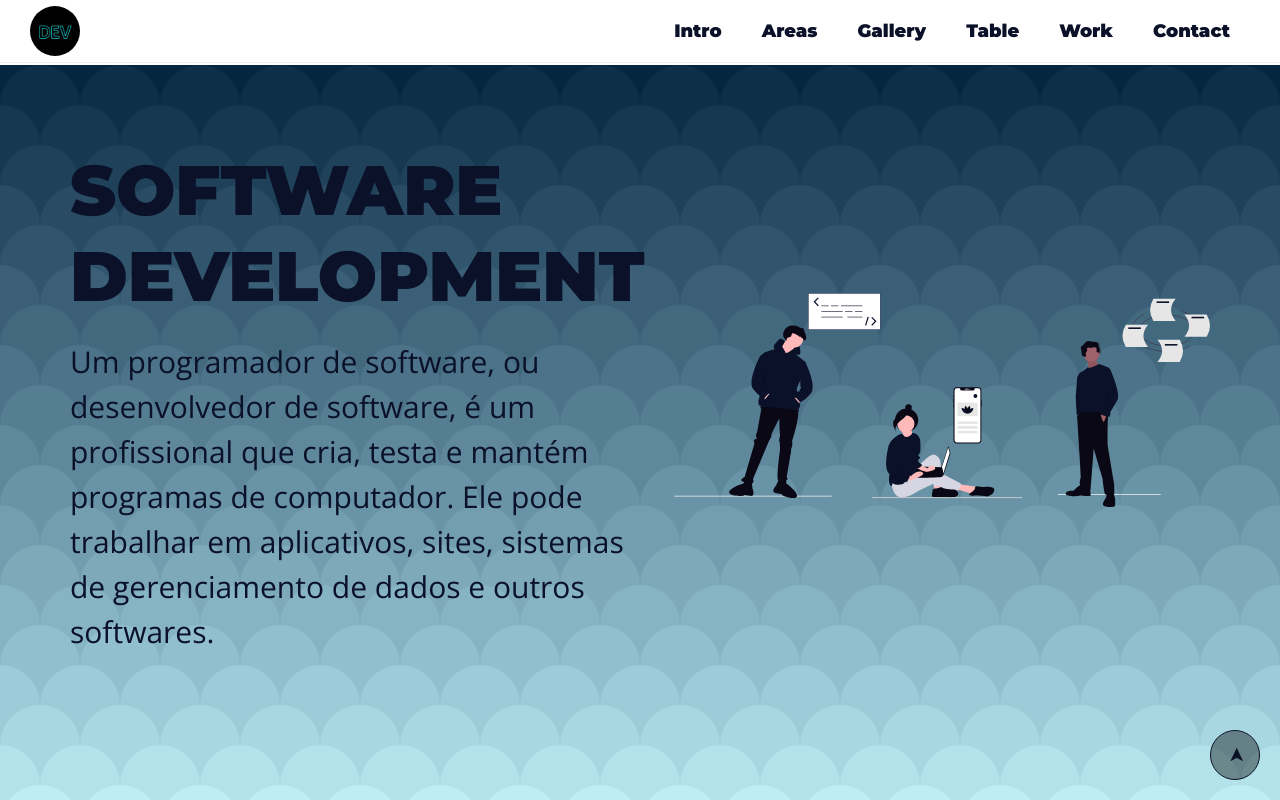
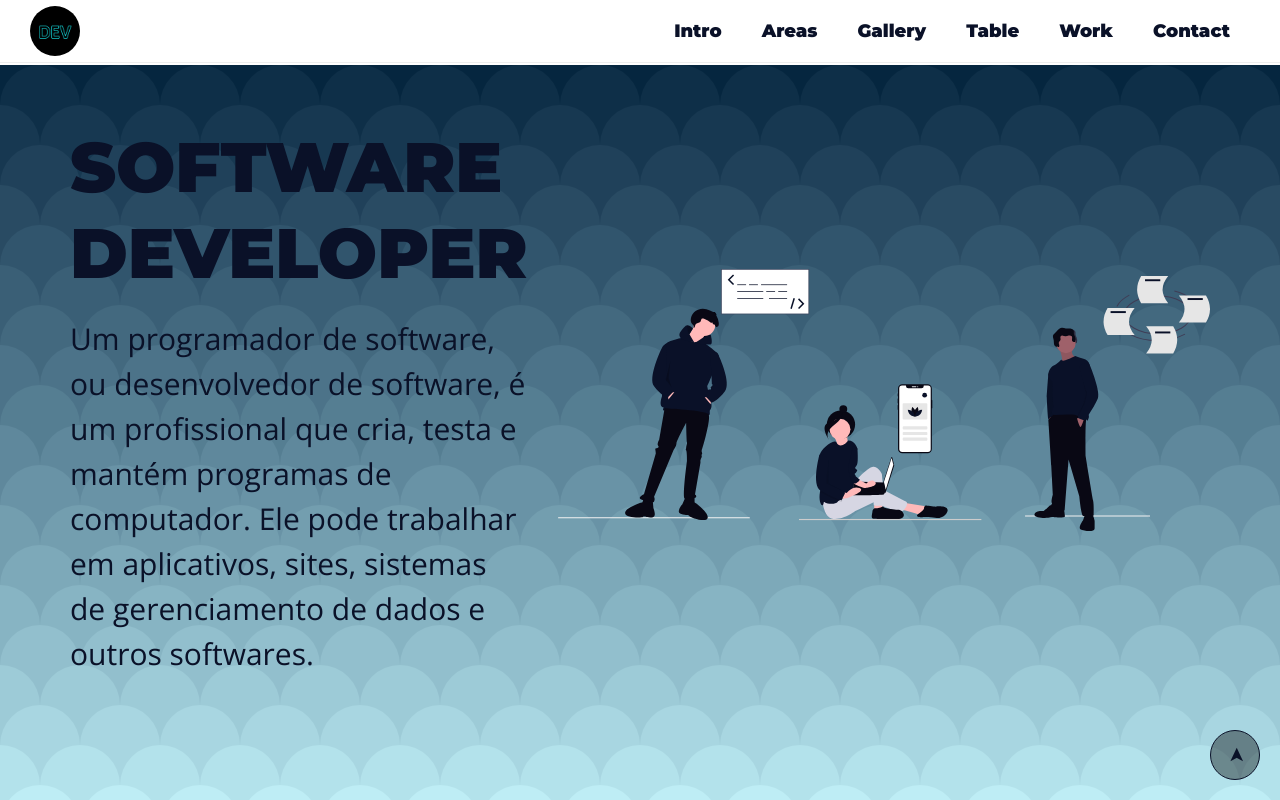
Before and after one commit to 1freelipe/Landing-Page, a plain HTML site: page index.html in a window 1280 px wide. Shown: the top 800 px of the page. Drawn offline with nearby package versions, Linux system fonts and the light colour scheme.

Commit message:
Update index.html
Correção...

```diff
--- a/index.html
+++ b/index.html
@@ -41,7 +41,7 @@
     <section class="sect main-bg" id="home">
         <div class="main-content intro-content">
             <div class="intro-text-content">
-                <h2>Software Development</h2>
+                <h2>Software Developer</h2>
                 <p>Um programador de software, ou desenvolvedor de software, é um profissional que cria, testa e mantém
                     programas de computador. Ele pode trabalhar em aplicativos, sites, sistemas de gerenciamento de
                     dados e outros softwares. </p>
```
